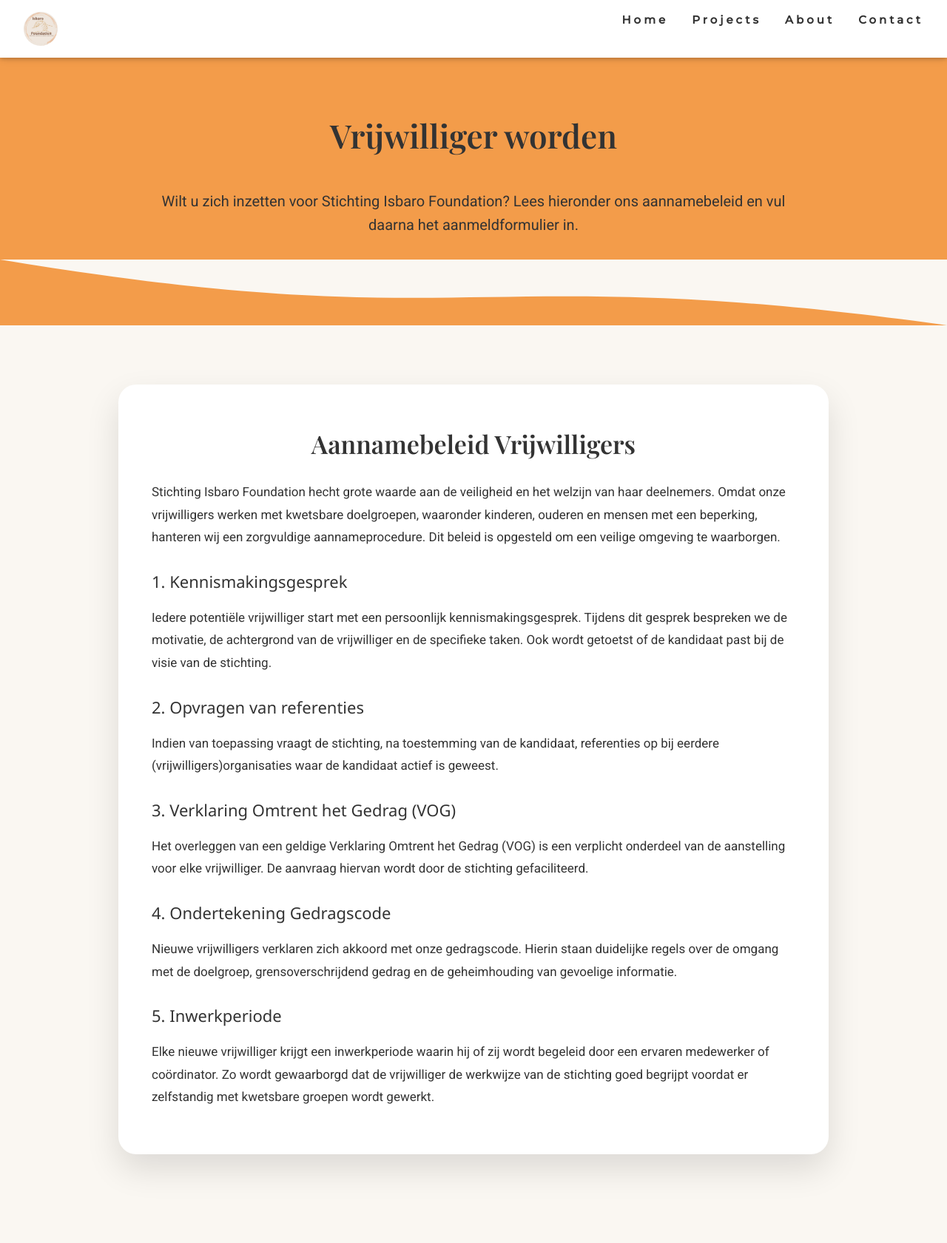
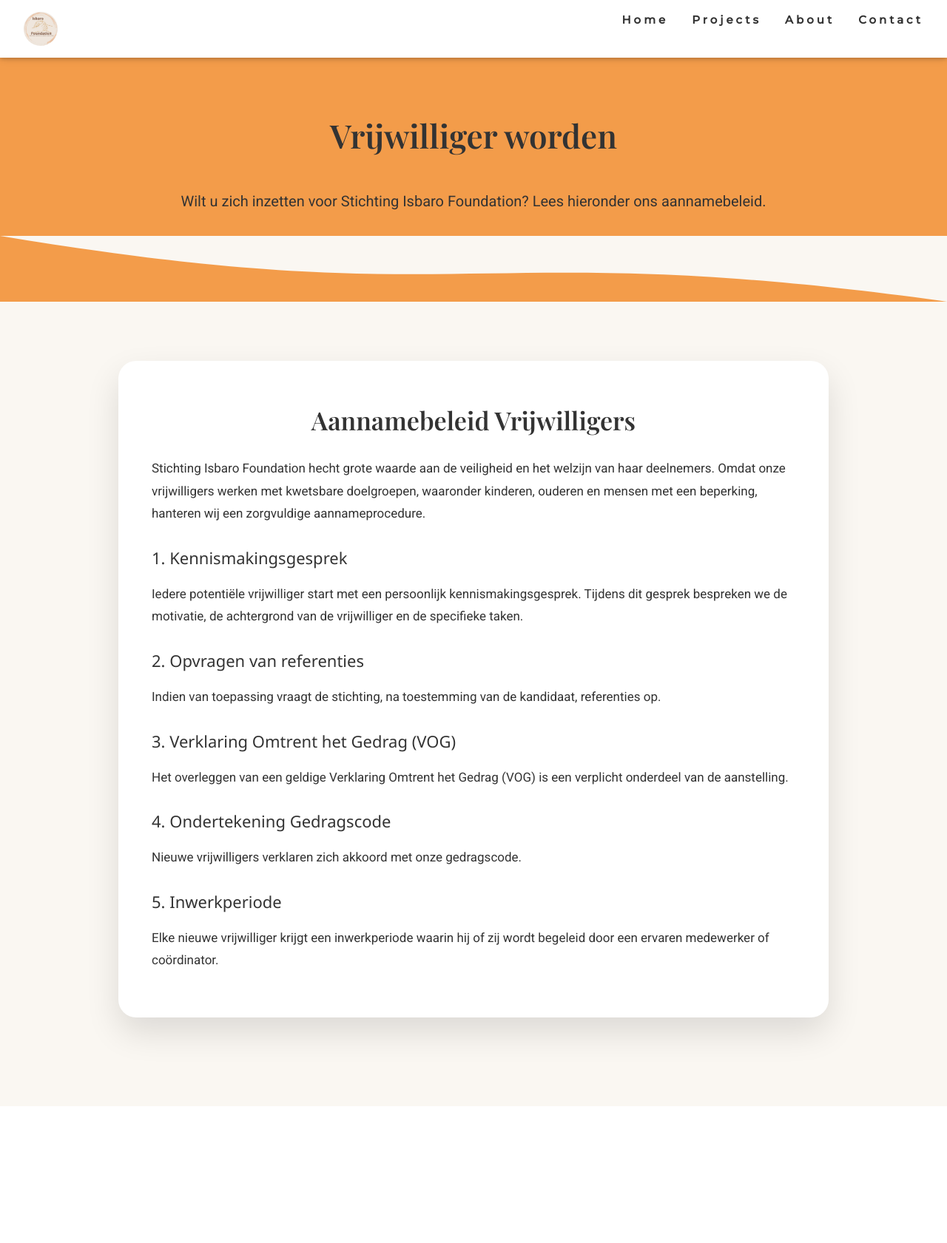
Before and after one commit to AH62421/isbaro-foundation, a Flask app: page /vrijwilligers in a window 1280 px wide. Shown: the whole page at 74% size. After the commit the page ends 1496 px from the top, so only its background shows below. Run offline with Flask 3, Linux system fonts and the light colour scheme.

Commit message:
Update vrijwilligers.html

```diff
--- a/templates/vrijwilligers.html
+++ b/templates/vrijwilligers.html
@@ -181,8 +143,8 @@
 <section class="hero">
     <h1>Vrijwilliger worden</h1>
     <p>
-        Wilt u zich inzetten voor Stichting Isbaro Foundation? Lees hieronder ons aannamebeleid
-        en vul daarna het aanmeldformulier in.
+        Wilt u zich inzetten voor Stichting Isbaro Foundation?
+        Lees hieronder ons aannamebeleid.
     </p>
 
     <svg viewBox="0 0 1440 100" preserveAspectRatio="none">
@@ -191,45 +153,40 @@
 </section>
 
 <div class="container">
-
     <div class="card">
         <h2>Aannamebeleid Vrijwilligers</h2>
 
         <p>
             Stichting Isbaro Foundation hecht grote waarde aan de veiligheid en het welzijn van haar deelnemers.
             Omdat onze vrijwilligers werken met kwetsbare doelgroepen, waaronder kinderen, ouderen en mensen met een beperking,
-            hanteren wij een zorgvuldige aannameprocedure. Dit beleid is opgesteld om een veilige omgeving te waarborgen.
+            hanteren wij een zorgvuldige aannameprocedure.
         </p>
 
         <h3>1. Kennismakingsgesprek</h3>
         <p>
             Iedere potentiële vrijwilliger start met een persoonlijk kennismakingsgesprek. Tijdens dit gesprek bespreken we de motivatie,
-            de achtergrond van de vrijwilliger en de specifieke taken. Ook wordt getoetst of de kandidaat past bij de visie van de stichting.
+            de achtergrond van de vrijwilliger en de specifieke taken.
         </p>
 
         <h3>2. Opvragen van referenties</h3>
         <p>
-            Indien van toepassing vraagt de stichting, na toestemming van de kandidaat, referenties op bij eerdere
-            (vrijwilligers)organisaties waar de kandidaat actief is geweest.
+            Indien van toepassing vraagt de stichting, na toestemming van de kandidaat, referenties op.
         </p>
 
         <h3>3. Verklaring Omtrent het Gedrag (VOG)</h3>
         <p>
-            Het overleggen van een geldige Verklaring Omtrent het Gedrag (VOG) is een verplicht onderdeel van de aanstelling
-            voor elke vrijwilliger. De aanvraag hiervan wordt door de stichting gefaciliteerd.
+            Het overleggen van een geldige Verklaring Omtrent het Gedrag (VOG) is een verplicht onderdeel van de aanstelling.
         </p>
 
         <h3>4. Ondertekening Gedragscode</h3>
         <p>
-            Nieuwe vrijwilligers verklaren zich akkoord met onze gedragscode. Hierin staan duidelijke regels over de omgang
-            met de doelgroep, grensoverschrijdend gedrag en de geheimhouding van gevoelige informatie.
+            Nieuwe vrijwilligers verklaren zich akkoord met onze gedragscode.
         </p>
 
         <h3>5. Inwerkperiode</h3>
         <p>
             Elke nieuwe vrijwilliger krijgt een inwerkperiode waarin hij of zij wordt begeleid door een ervaren medewerker
-            of coördinator. Zo wordt gewaarborgd dat de vrijwilliger de werkwijze van de stichting goed begrijpt voordat er
-            zelfstandig met kwetsbare groepen wordt gewerkt.
+            of coördinator.
         </p>
     </div>
 </div>
```
Also changed, not shown: other parts of templates/vrijwilligers.html (+0 -38 lines).
